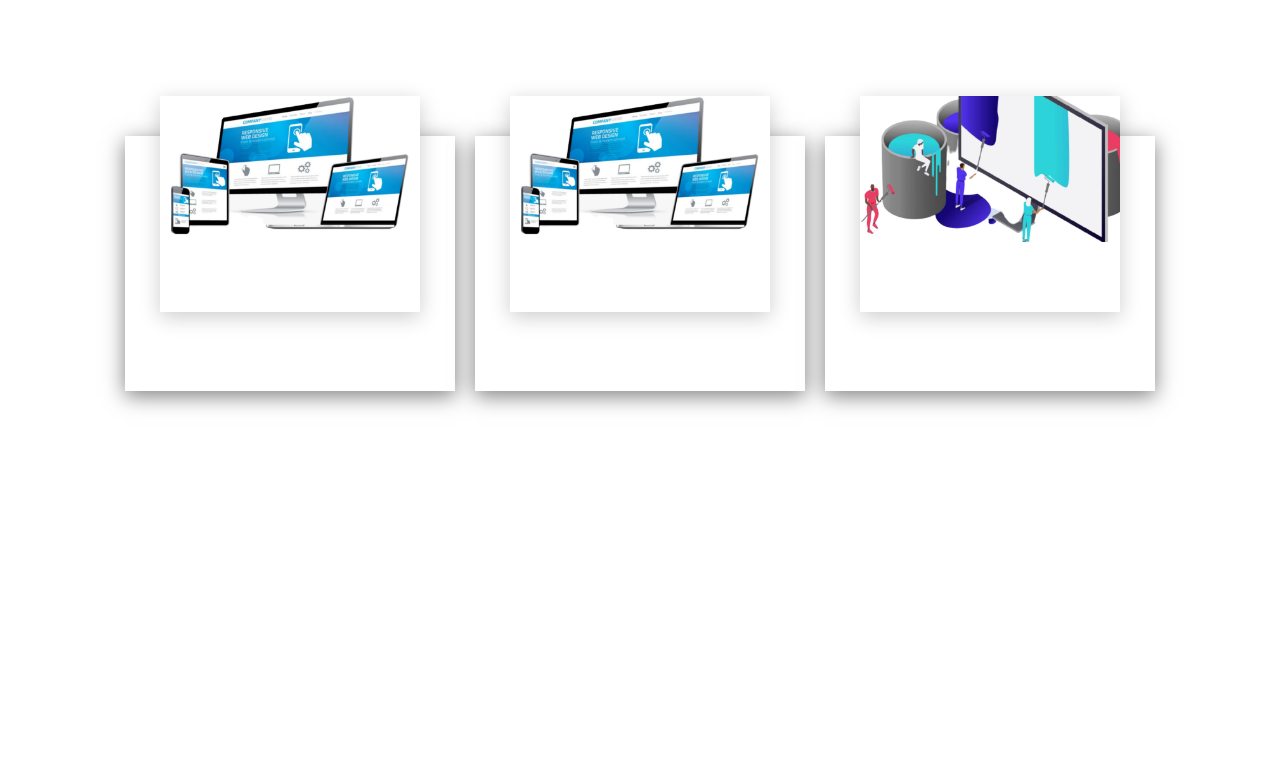
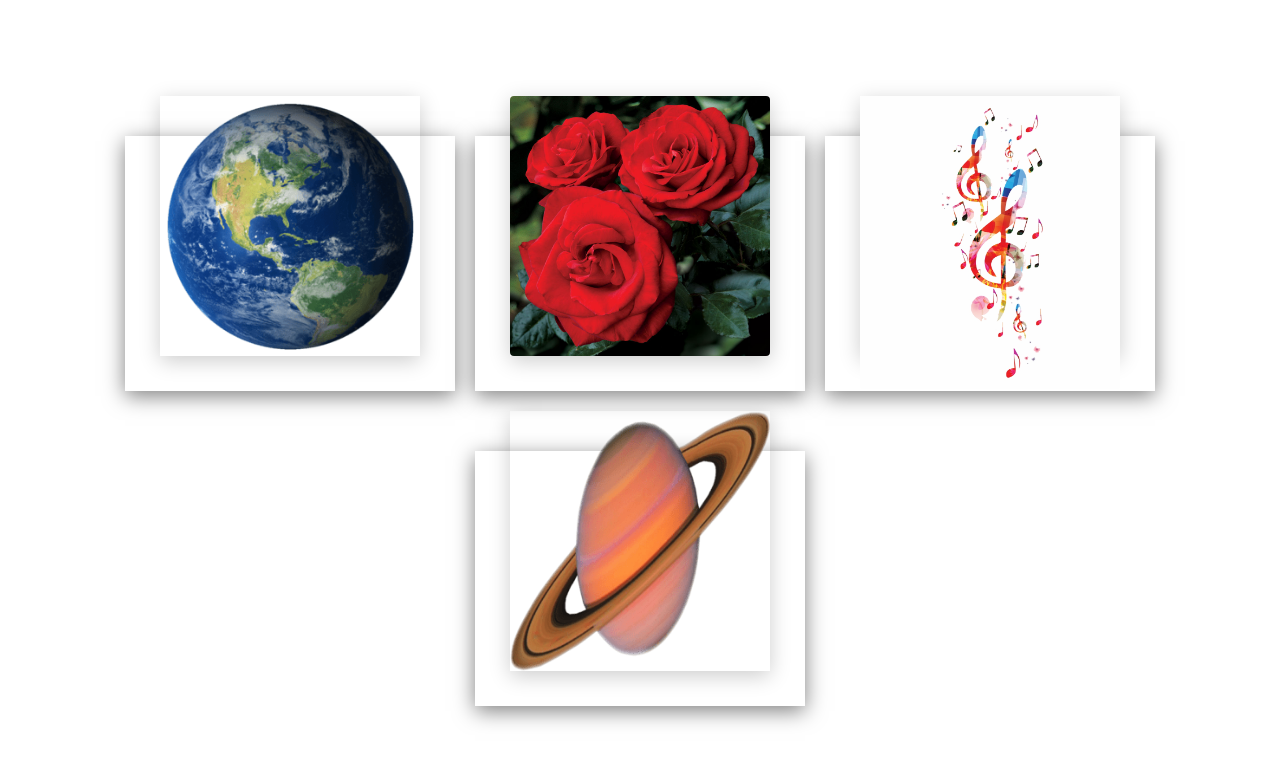
Before and after one commit to lortiz6/card-design, a plain HTML site: page index.html in a window 1280 px wide. Drawn offline with Linux system fonts and the light colour scheme; files that its build step writes are made by us from their sources.

Commit message:
img change

```diff
--- a/index.html
+++ b/index.html
@@ -12,7 +12,7 @@
         <div class="container">
             <div class="card">
                 <div class="imgBX">
-                    <img src="2.jpg">
+                    <img src="media/img1.png">
                 </div>
                 <div class="content">
                     <h2>Lorem1</h2>
@@ -22,7 +22,7 @@
             </div>
             <div class="card">
                 <div class="imgBX">
-                    <img src="2.jpg">
+                    <img src="media/img2.jpg">
                 </div>
                 <div class="content">
                     <h2>Lorem2</h2>
@@ -32,10 +32,20 @@
             </div>
             <div class="card">
                 <div class="imgBX">
-                    <img src="3.jpg">
+                    <img src="media/img3.png">
                 </div>
                 <div class="content">
                     <h2>Lorem3</h2>
+                    <p>Lorem ipsum dolor, sit amet consectetur adipisicing elit. Nesciunt, amet?
+                    </p>
+                </div>
+            </div>
+            <div class="card">
+                <div class="imgBX">
+                    <img src="media/img4.png">
+                </div>
+                <div class="content">
+                    <h2>Lorem2</h2>
                     <p>Lorem ipsum dolor, sit amet consectetur adipisicing elit. Nesciunt, amet?
                     </p>
                 </div>
```
Also changed, not shown: 1.jpg (deleted), 2.jpg (deleted), 3.jpg (deleted), 4.png (deleted), css/style.css (renamed from style.css), media/img1.png (added), media/img2.jpg (added), media/img3.png (added), media/img4.png (added).
